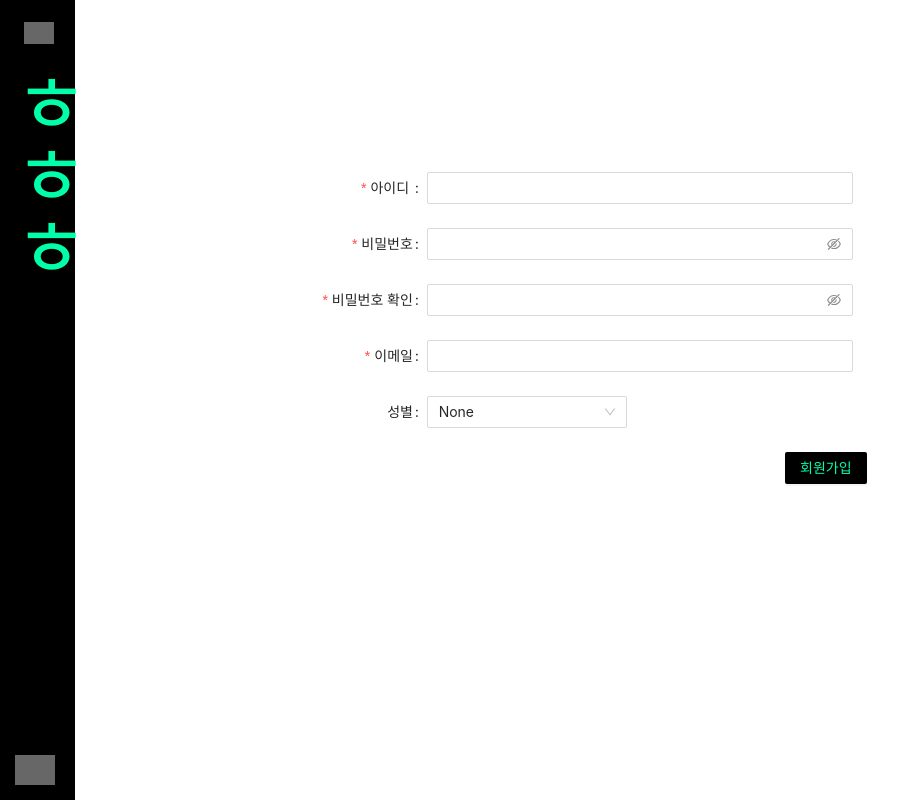
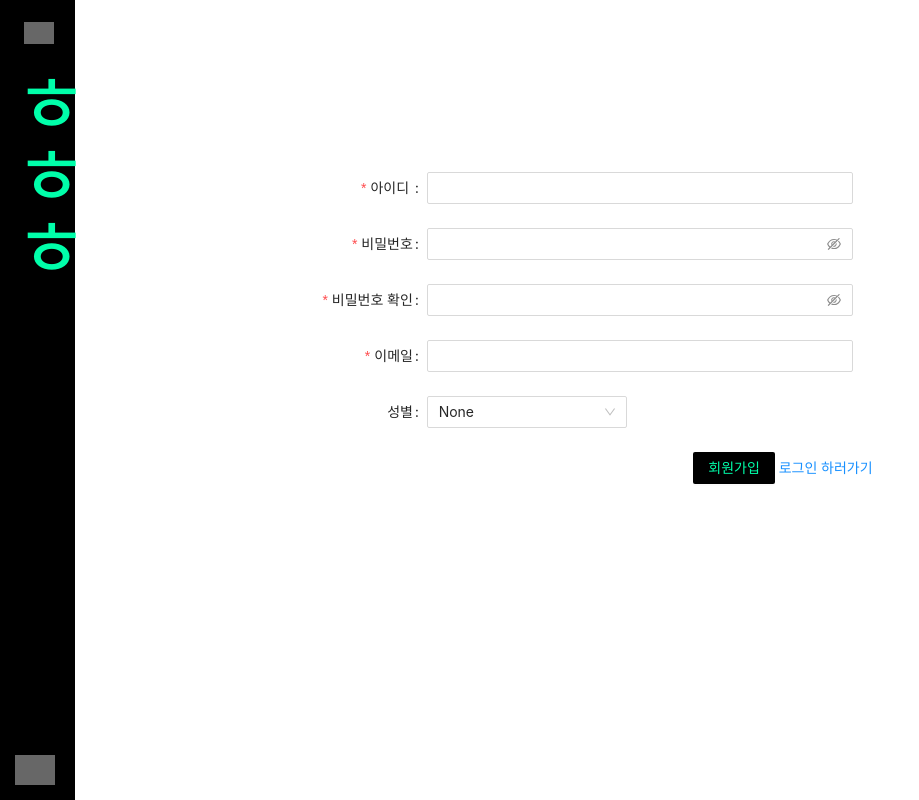
Before and after one commit to surealyeun/hhh, a React (Create React App) app in the folder frontend/hhh/: page /register in a window 1280 px wide. Shown: the whole page, without its empty margins (0-919 px from the left). Built offline with nearby package versions, Linux system fonts and the light colour scheme; grey boxes are pictures that could not be loaded; the HTML template or start-up script is replaced by a standard one; a web font is replaced by a local one.

Commit message:
[20200429 임희선] 수정수정

```diff
--- a/frontend/hhh/src/components/user/Login.js
+++ b/frontend/hhh/src/components/user/Login.js
@@ -1,5 +1,5 @@
 import React from "react";
-import { useHistory } from "react-router-dom";
+import { useHistory, Link } from "react-router-dom";
 import { Form, Input, Button } from "antd";
 import "./Login.scss";
 import axios from "axios";
@@ -17,7 +17,7 @@ const layout = {
 };
 const tailLayout = {
   wrapperCol: {
-    offset: 15,
+    offset: 13,
     span: 16,
   },
 };
@@ -37,9 +37,9 @@ const Login = () => {
         },
       })
       .then((resp) => {
-        console.log(resp);
         if (resp.status === 200) {
           sessionStorage.setItem("username", values.username);
+          sessionStorage.setItem("user", resp.data.user);
           history.push("/");
         }
       });
@@ -73,7 +73,7 @@ const Login = () => {
               },
             ]}
           >
-            <Input id="username"/>
+            <Input id="username" />
           </Form.Item>
 
           <Form.Item
@@ -90,9 +90,9 @@ const Login = () => {
           </Form.Item>
 
           <Form.Item {...tailLayout}>
-            <Button type="primary" htmlType="submit">
-              로그인
-            </Button>
+            <Button htmlType="submit">로그인</Button>
+            &nbsp;
+            <Link to="/register">회원가입 하러가기</Link>
           </Form.Item>
         </Form>
       </div>
--- a/frontend/hhh/src/components/user/Login.scss
+++ b/frontend/hhh/src/components/user/Login.scss
@@ -8,8 +8,8 @@
   }
 
   Button {
-      background-color: black;
-      color: #00ffaa;
-      border: none;
+    background-color: black;
+    color: #00ffaa;
+    border: none;
   }
 }
--- a/frontend/hhh/src/components/user/Register.js
+++ b/frontend/hhh/src/components/user/Register.js
@@ -1,6 +1,6 @@
 import React from "react";
 import axios from "axios";
-import { useHistory } from "react-router-dom";
+import { useHistory, Link } from "react-router-dom";
 import { Form, Input, Select, Row, Col, Button } from "antd";
 import "./Register.scss";
 import Header from "../common/Header";
@@ -26,16 +26,10 @@ const formItemLayout = {
     },
   },
 };
-const tailFormItemLayout = {
+const tailLayout = {
   wrapperCol: {
-    xs: {
-      span: 24,
-      offset: 0,
-    },
-    sm: {
+    offset: 13,
     span: 16,
-      offset: 8,
-    },
   },
 };
 
@@ -151,10 +145,10 @@ const Register = () => {
             </Select>
           </Form.Item>
 
-        <Form.Item {...tailFormItemLayout}>
-          <Button type="primary" htmlType="submit">
-            회원가입
-          </Button>
+          <Form.Item {...tailLayout}>
+            <Button htmlType="submit">회원가입</Button>
+            &nbsp;
+            <Link to="/login">로그인 하러가기</Link>
           </Form.Item>
         </Form>
       </div>
--- a/frontend/hhh/src/components/user/Register.scss
+++ b/frontend/hhh/src/components/user/Register.scss
@@ -2,7 +2,6 @@
     margin-top: 150px;
 
     Button {
-        margin-left: 42%;
         background-color: black;
         color: #00ffaa;
         border: none;
--- a/frontend/hhh/src/components/user/userInfo.js
+++ b/frontend/hhh/src/components/user/userInfo.js
@@ -1,6 +1,7 @@
 import React, { Component } from "react";
 import axios from "axios";
 import { Form, Input, Button } from "antd";
+import Header from "../common/Header";
 
 import "antd/dist/antd.css";
 import "./userInfo.scss";
@@ -98,13 +99,18 @@ class userInfo extends Component {
       this.state.flag = true;
     }
     return (
+      <>
+        <Header />
+        <br />
         <div className="userInfoContainer">
           {!$imagePreview && (
             <img
               src={
                 imagePreviewUrl
                   ? imagePreviewUrl
-                : `http://13.125.113.171:8000` + this.state.avatar
+                  : this.state.avatar
+                  ? `http://13.125.113.171:8000` + this.state.avatar
+                  : "http://13.125.113.171:8000/media/avatars/default.jpg"
               }
             />
           )}
@@ -168,6 +174,7 @@ class userInfo extends Component {
             </Form.Item>
           </Form>
         </div>
+      </>
     );
   }
 }
--- a/frontend/hhh/src/components/user/userInfo.scss
+++ b/frontend/hhh/src/components/user/userInfo.scss
@@ -1,13 +1,17 @@
 .userInfoContainer {
   margin-top: 80px;
 
-  .submitButton {
-    margin-left: 40%;
+  img,
+  #image {
+    width: 200px;
+    margin-left: 43%;
+    margin-bottom: 20px;
   }
 
-  img, #image {
-      width:200px;
-      margin-left:43%;
-      margin-bottom: 20px;
+  Button {
+    margin-left: 42%;
+    background-color: black;
+    color: #00ffaa;
+    border: none;
   }
 }
```
Lines whose indentation alone changed are shown as unchanged.
